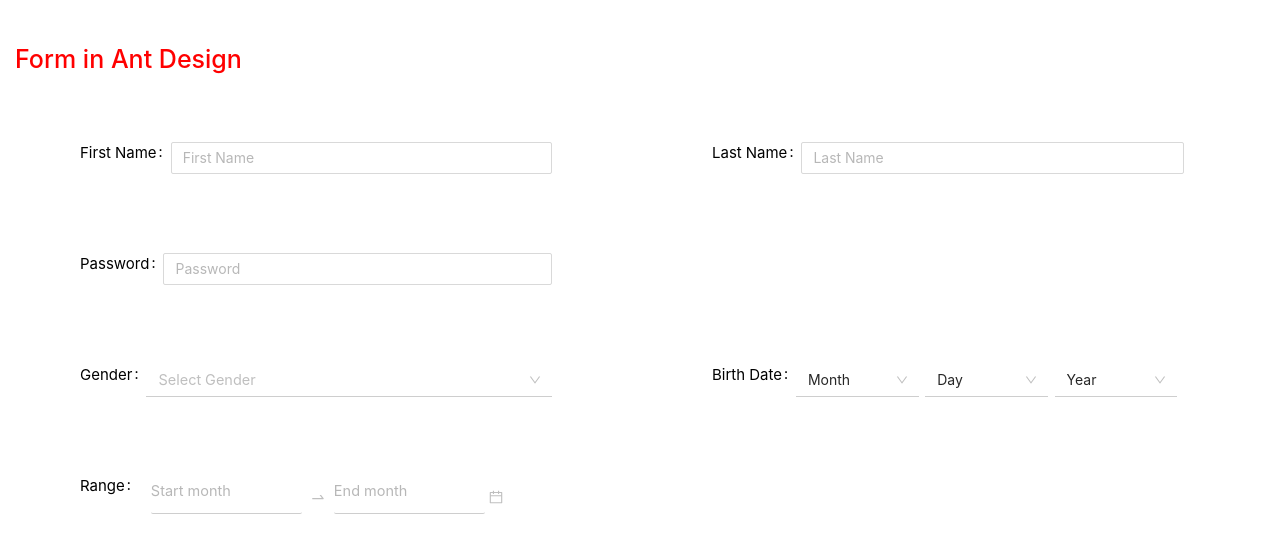
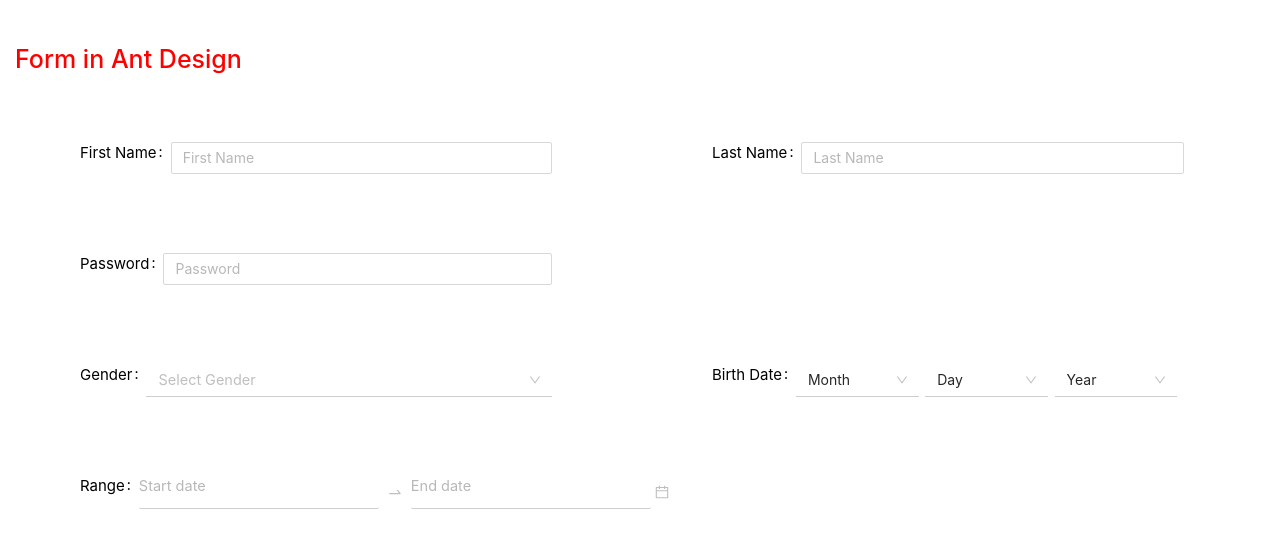
Before and after one commit to Gagandeep-Kaur-01/Ant_Design, a React (Create React App) app: page / in a window 1280 px wide. Shown: the top 548 px of the page. Built offline with nearby package versions, Linux system fonts and the light colour scheme.

Commit message:
updated css properties for the inserted fields

```diff
--- a/src/components/setting/Forms.css
+++ b/src/components/setting/Forms.css
@@ -84,3 +84,40 @@
         color: #2c2c2c;
         transition: none;
     }
+    .select:focus{
+        color: #495057;
+        outline: 0 ;
+        -webkit-box-shadow: none;
+        box-shadow: none!important;
+    }
+    /*.birth{
+        text-align: left;
+        border-bottom: 1px solid #CECECE;
+        border: none;
+        padding:0%;
+        width: 620px ;
+    }*/
+    /*.appForm .appFormStyle .ant-calendar-picker-input.ant-input .ant-calendar-range-picker-separator input {*/
+  .range{
+    text-align: left;
+    border-bottom: 1px solid #CECECE;
+    border: none;
+    padding:0%;
+    width: 530px ;
+}
+.range:focus{
+    text-align: left;
+    border-bottom: 1px solid #CECECE;
+    border: none;
+}
+.ant-calendar-range-picker-separator {
+    text-align: left;
+    border-bottom: 1px solid #CECECE;
+    border: none;
+}
+/*.appForm .appFormStyle .ant-select-selection:focus, .appForm .appFormStyle .ant-select-selection__rendered:focus {
+    color: #495057;
+    outline: 0 ;
+    -webkit-box-shadow: none;
+    box-shadow: none!important;
+}*/
--- a/src/components/setting/Forms.js
+++ b/src/components/setting/Forms.js
@@ -111,7 +111,7 @@
                      <Row justify="start" className="appFormStyle" >
                         <Col md={12} xs={24} >
                           <FormItem label="Range" hasFeedback>
-                            <RangePicker picker="month" bordered={false} className="range"/>
+                            <RangePicker picker="date" bordered={false} className="range"/>
                           </FormItem>
                         </Col>
                       </Row>
```
